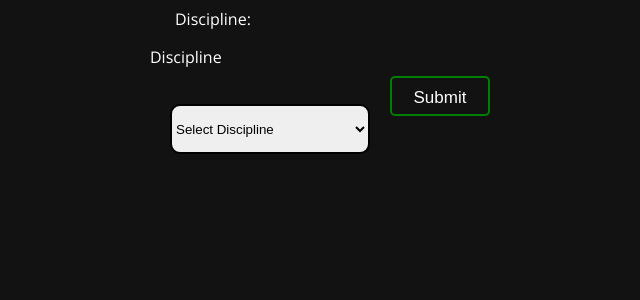
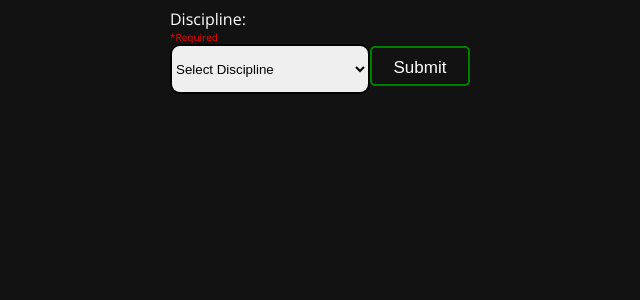
Before and after one commit to ShreeBohara/test56, a Next.js app: page /practiceQuestions in a window 1280 px wide. Shown: the top 300 px of the page, without its empty margins (310-950 px from the left). Built offline with nearby package versions, Linux system fonts and the light colour scheme.

Commit message:
Added required and styling

```diff
--- a/pages/Dropdown.js
+++ b/pages/Dropdown.js
@@ -2,10 +2,11 @@ import React from 'react';
 
 
 const Dropdown = ({ label, options = [], value, onChange }) => {
+    const dropdownClassName = label == 'Discipline' ? 'DropdownRequired' : 'Dropdown';
     return (
-        <div className="Dropdown">
+        <div className={dropdownClassName}>
             <label>{label}:</label>
-            {label === 'Discipline' ? <p>Discipline</p> : null}
+            {label === 'Discipline' ? <p className='Required'>*Required</p> : null}
 
             <select value={value} onChange={(e) => onChange(e.target.value)}>
                 <option value="">Select {label}</option>
--- a/styles/global.css
+++ b/styles/global.css
@@ -88,7 +88,6 @@ form{
 
 select{
   width: 200px;
-  margin: 50px;
   margin-left: 0;
   border-color: black;
   border-width: 2px;
@@ -142,13 +141,17 @@ button{
   justify-content: center;
   align-items: center;
 }
-.Dropdown{
+.Dropdown, .DropdownRequired{
   text-align: start;
   display: flex;
   flex-direction: column;
 }
 .Dropdown select{
   margin: 20px;
+  margin-bottom: 30px;
+}
+
+.DropdownRequired select{
   margin-bottom: 30px;
 }
 .Dropdown label{
@@ -200,3 +203,9 @@ button{
   margin-left: 200px;
   margin-top: 20px;
 }
+
+.Required{
+  color: red;
+  margin: 0;
+  font-size: 10px;
+}
```
